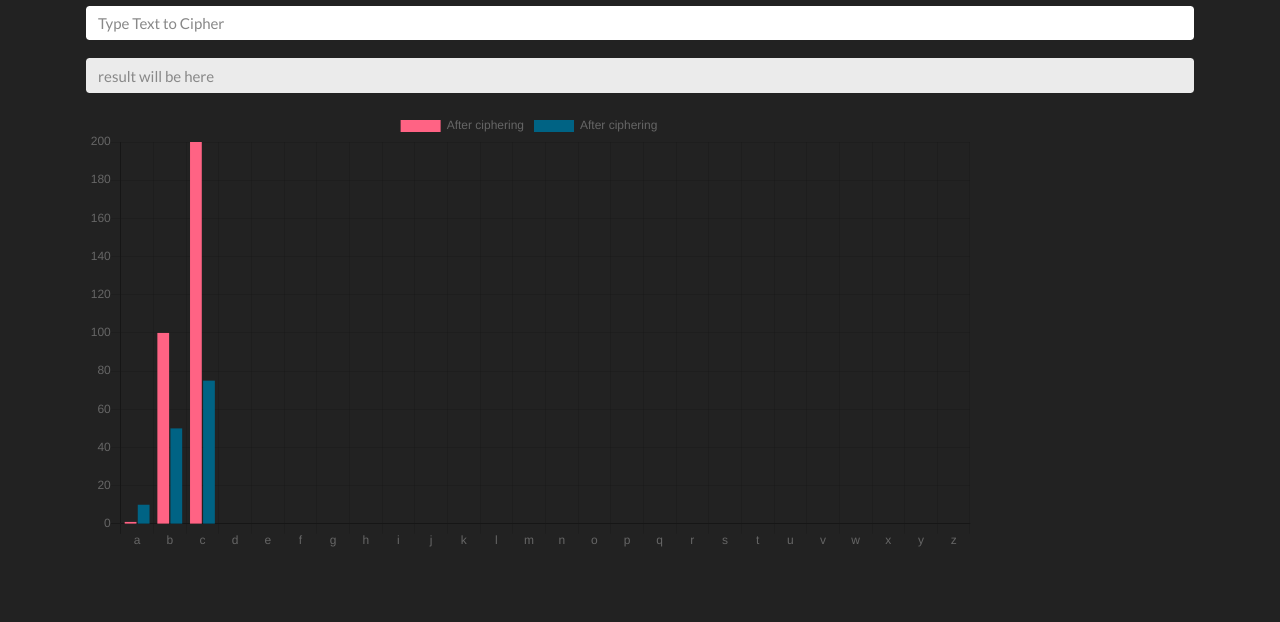
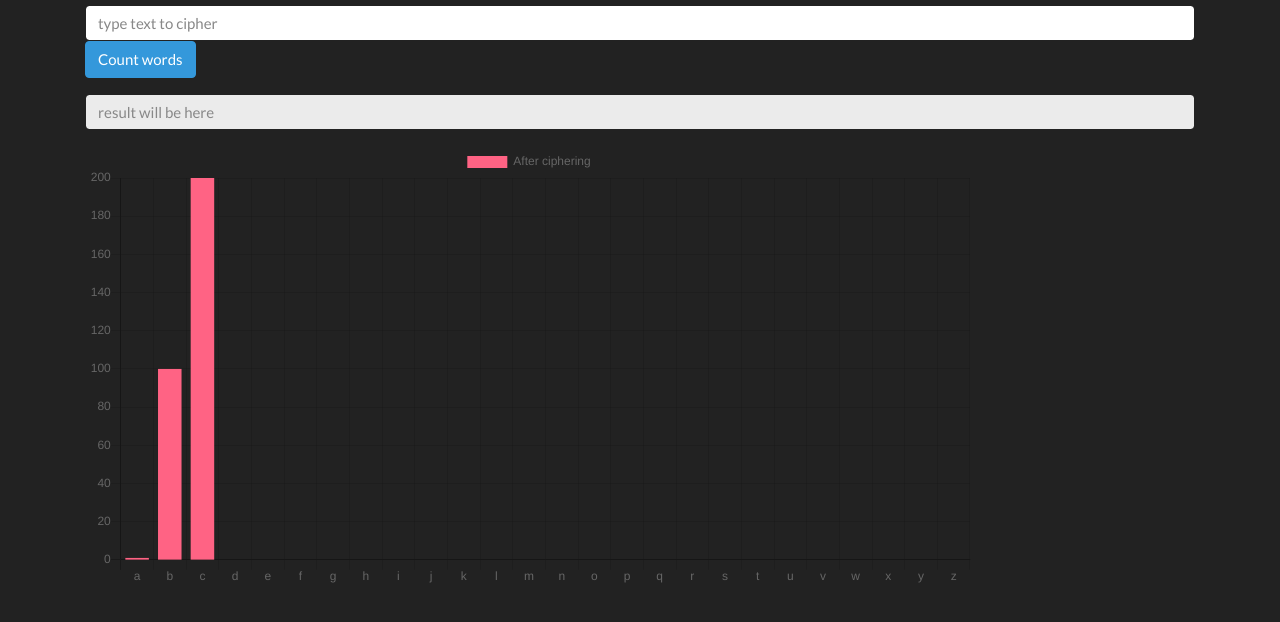
Before and after one commit to majid-T/encryption, a plain HTML site: page ceasar-cipher.html in a window 1280 px wide. Shown: the part 160-782 px from the top of the page. Drawn offline with nearby package versions, Linux system fonts and the light colour scheme.

Commit message:
Added word count function

```diff
--- a/ceasar-cipher.html
+++ b/ceasar-cipher.html
@@ -59,6 +59,9 @@
           placeholder="Type Text to Cipher"
           id="textToCipher"
         />
+        <button type="button" class="btn btn-info" onclick="showLetterDist()">
+          Count words
+        </button>
       </div>
 
       <div class="form-group">
--- a/chart-script.js
+++ b/chart-script.js
@@ -1,11 +1,5 @@
-var ctx = document.getElementById("myChart").getContext("2d");
-var chart = new Chart(ctx, {
-    // The type of chart we want to create
-    type: "bar",
-
-    // The data for our dataset
-    data: {
-        labels: [
+//App data
+const letters = [
   "a",
   "b",
   "c",
@@ -32,7 +26,17 @@ var chart = new Chart(ctx, {
   "x",
   "y",
   "z",
-        ],
+];
+
+//Initiating Chart
+var ctx = document.getElementById("myChart").getContext("2d");
+var chart = new Chart(ctx, {
+  // The type of chart we want to create
+  type: "bar",
+
+  // The data for our dataset
+  data: {
+    labels: letters,
     datasets: [
       {
         label: "After ciphering",
@@ -40,15 +44,70 @@ var chart = new Chart(ctx, {
         borderColor: "rgb(255, 99, 132)",
         data: [1, 100, 200],
       },
-            {
-                label: "After ciphering",
-                backgroundColor: "rgb(0, 99, 132)",
-                borderColor: "rgb(255, 99, 132)",
-                data: [10, 50, 75],
-            },
+      //   {
+      //     label: "After ciphering",
+      //     backgroundColor: "rgb(0, 99, 132)",
+      //     borderColor: "rgb(255, 99, 132)",
+      //     data: [10, 50, 75],
+      //   },
     ],
   },
 
   // Configuration options go here
   options: {},
 });
+
+//Passing letter distribuation to chart
+const showLetterDist = () => {
+  let phrase = document.getElementById("textToCipher").value;
+  phrase = phrase.toLowerCase();
+  let dis = [
+    0,
+    0,
+    0,
+    0,
+    0,
+    0,
+    0,
+    0,
+    0,
+    0,
+    0,
+    0,
+    0,
+    0,
+    0,
+    0,
+    0,
+    0,
+    0,
+    0,
+    0,
+    0,
+    0,
+    0,
+    0,
+    0,
+  ];
+  console.log(dis.length);
+  for (word of phrase) {
+    let index = letters.indexOf(word);
+    if (index === -1) {
+      continue;
+    }
+    dis[index] += 1;
+  }
+  chart.data.datasets[0].data = dis;
+  chart.update();
+};
+
+//Handling cipher btn click
+const cipher = (e) => {
+  let inputText = document.getElementById("textToCipher").value;
+  inputText = inputText.toLowerCase();
+
+  //calculate letter distribution on a phrase
+  showLetterDist(inputText);
+
+  console.log(inputText);
+};
--- a/custom-style.css
+++ b/custom-style.css
@@ -2,3 +2,7 @@
   width: 80%;
   border-radius: 5px;
 }
+
+#textToCipher {
+  text-transform: lowercase;
+}
```
Lines whose indentation alone changed are shown as unchanged.
